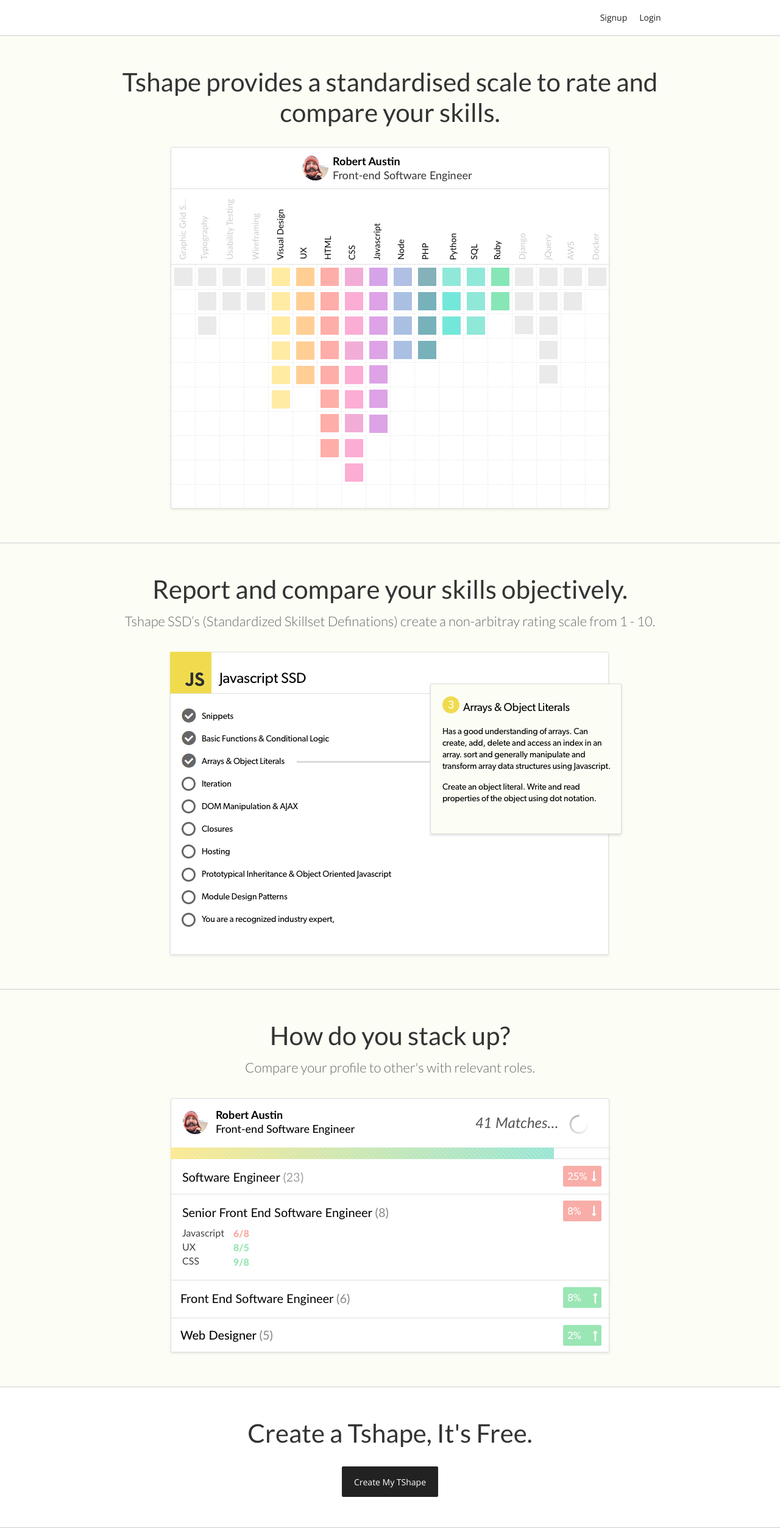
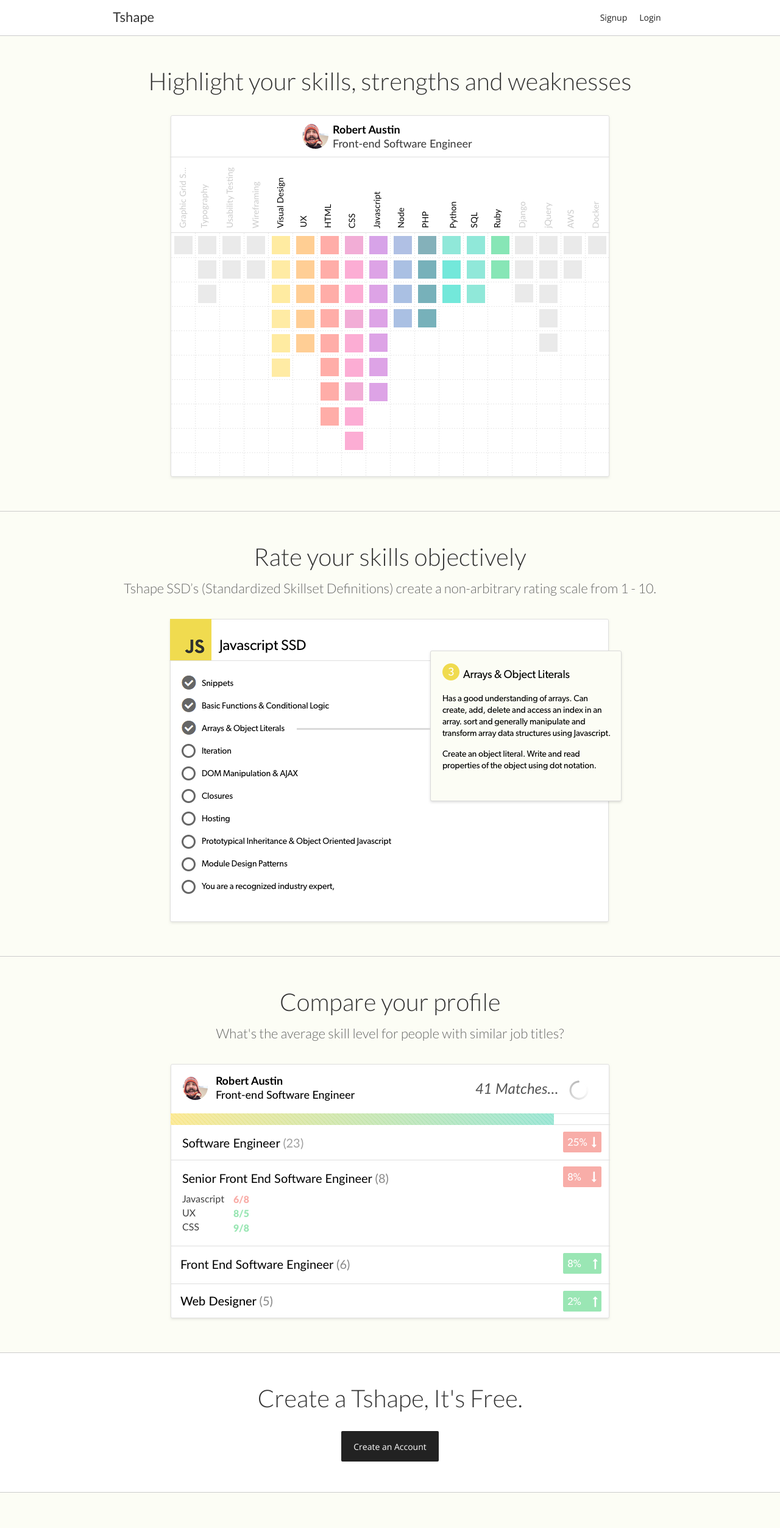
Before and after one commit to tshape/tshape, a Django app: page / in a window 1280 px wide. Shown: the whole page at 61% size. After the commit the page ends 2448 px from the top, so only its background shows below. Run offline with Django 3.2, Linux system fonts and the light colour scheme; some libraries are stand-ins or nearby versions.

Commit message:
fix logo and some typos on homepage

```diff
--- a/src/static/scss/blocks/_logo.scss
+++ b/src/static/scss/blocks/_logo.scss
@@ -40,5 +40,6 @@
     font-family: $custom-font;
     text-decoration: none;
     color: #333;
+    text-decoration: none;
   }
 }
--- a/src/static/scss/pages/_page-homepage.scss
+++ b/src/static/scss/pages/_page-homepage.scss
@@ -2,9 +2,9 @@
   background: #FCFDF5;
   .callout {
     margin: 0 0 30px 0;
-    font-size: 42px;
-    line-height: 50px;
-    font-weight: 400;
+    font-size: 40px;
+    line-height: 48px;
+    font-weight: 300;
     text-align: center;
     color: #333;
     @media #{$small-only} {
--- a/src/templates/header.html
+++ b/src/templates/header.html
@@ -1,7 +1,7 @@
 <div class="header header--fixed">
     <div class="row">
         <div class="column small-12">
-            <a class="logo__image" href="/"></a>
+            <div class="logo__text"><a href="/">Tshape</a></div>
             <ul class="menu">
                 {% if user.is_authenticated %}
                     <li><a href="{% url 'profiles:detail' user.id %}">Profile</a></li>
--- a/src/templates/index.html
+++ b/src/templates/index.html
@@ -7,7 +7,7 @@
 <div class="strip strip--pinline strip--center strip--padding">
     <div class="row ">
         <div class="column small-12">
-            <h1 class="callout">Tshape provides a standardised scale to rate and compare your skills.</h1>
+            <h1 class="callout">Highlight your skills, strengths and weaknesses</h1>
             <img src="{% static 'images/tshape.png' %}">
         </div>
 
@@ -17,8 +17,8 @@
 <div class="strip strip--pinline strip--center strip--padding">
     <div class="row ">
         <div class="column small-12">
-            <h1 class="callout callout--no-margin">Report and compare your skills objectively.</h1>
-            <h2 class="callout callout--sub">Tshape SSD’s (Standardized Skillset Definations) create a non-arbitray rating scale from 1 - 10. </h2>
+            <h1 class="callout callout--no-margin">Rate your skills objectively</h1>
+            <h2 class="callout callout--sub">Tshape SSD’s (Standardized Skillset Definitions) create a non-arbitrary rating scale from 1 - 10.</h2>
             <img src="{% static 'images/ssd.png' %}">
         </div>
     </div>
@@ -27,8 +27,8 @@
 <div class="strip strip--pinline strip--center strip--padding">
     <div class="row ">
         <div class="column small-12">
-            <h1 class="callout callout--no-margin">How do you stack up?</h1>
-            <h2 class="callout callout--sub">Compare your profile to other's with relevant roles.</h2>
+            <h1 class="callout callout--no-margin">Compare your profile</h1>
+            <h2 class="callout callout--sub">What's the average skill level for people with similar job titles?</h2>
             <img src="{% static 'images/compare.png' %}">
         </div>
     </div>
@@ -40,12 +40,7 @@
             <h1 class="callout">Create a Tshape, It's Free.</h1>
         </div>
         <div class="column small-12">
-         {% if user.is_authenticated %}
-            {% elif user %}
-                <a class="button large center" href="{% url 'signup' %}">Create My TShape</a>
-            {% else %}
-                <a class="button large center" href="{% url 'login' %}">Create My TShape</a>
-            {% endif %}
+            <a class="button large center" href="{% url 'signup' %}">Create an Account</a>
         </div>
     </div>
 </div>
```
Also changed, not shown: src/static/css/style.css, 1 other file.
